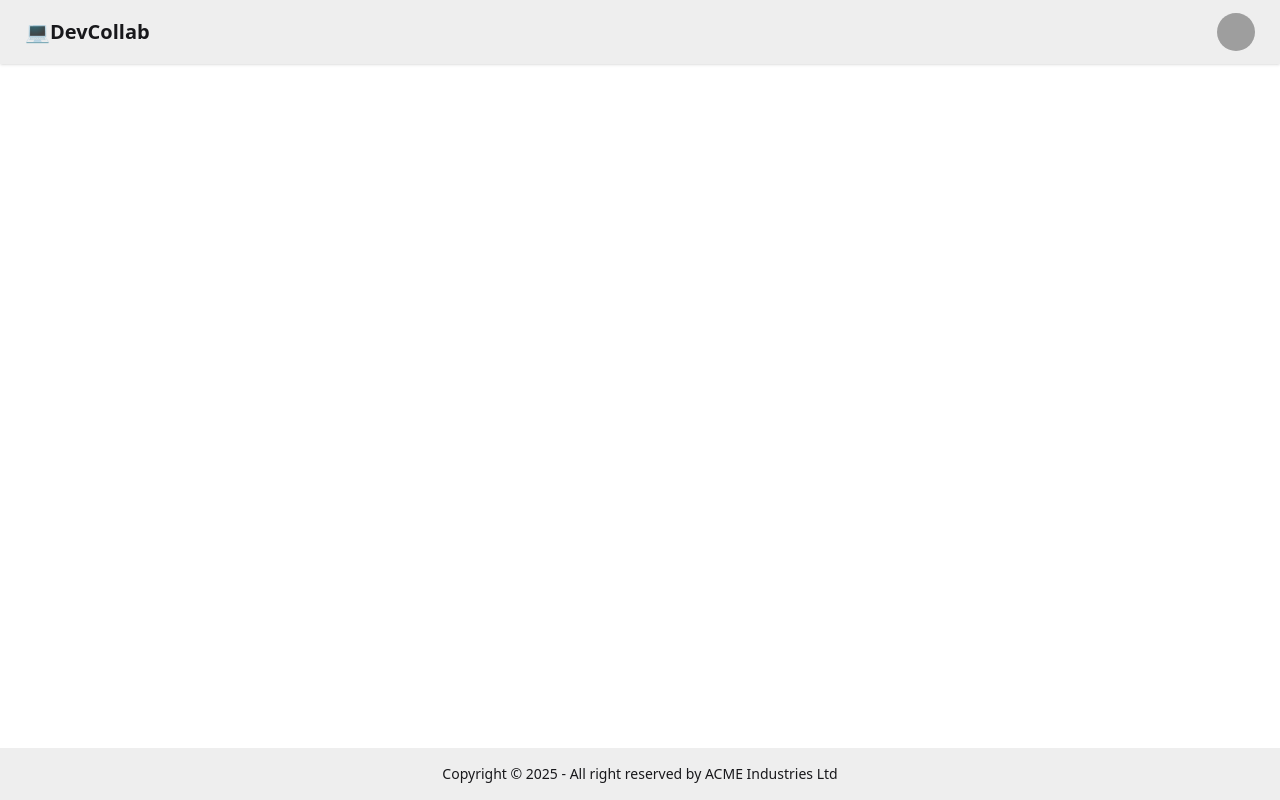
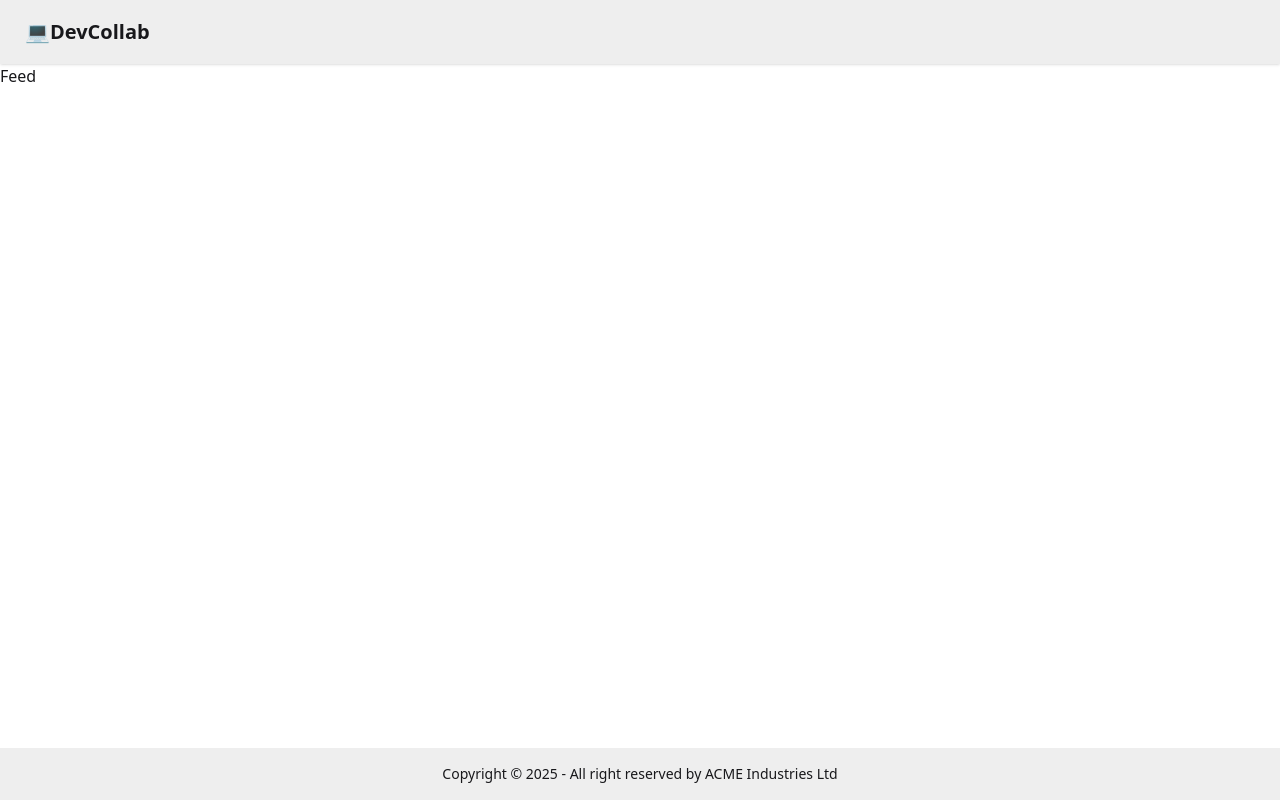
Before and after one commit to priyansh-ankre97/devCollab-web, a React (Vite) app: page / in a window 1280 px wide. Built offline with nearby package versions, Linux system fonts and the light colour scheme; grey boxes are pictures that could not be loaded.

Commit message:
added routes and changed added components directory

```diff
--- a/src/App.jsx
+++ b/src/App.jsx
@@ -1,19 +1,26 @@
 import { BrowserRouter, Route, Routes } from "react-router-dom";
 import Body from "./Body";
-import Login from "./Login";
-import Signup from "./Signup";
+import Login from "./components/Login";
+import Signup from "./components/Signup";
+import { Provider } from "react-redux";
+import appStore from "./utils/appStore";
+import Feed from "./components/Feed";
+import ROUTES from "./utils/routingUrls";
 
 function App() {
   return (
     <>
-      <BrowserRouter basename="/">
-        <Routes>
-          <Route path="/" element={<Body />}>
-            <Route path="/login" element={<Login />} />
-            <Route path="/signup" element={<Signup />} />
-          </Route>
-        </Routes>
-      </BrowserRouter>
+      <Provider store={appStore}>
+        <BrowserRouter basename={ROUTES.DEFAULT}>
+          <Routes>
+            <Route path={ROUTES.DEFAULT} element={<Body />}>
+              <Route path={ROUTES.DEFAULT} element={<Feed />} />
+              <Route path={ROUTES.LOGIN} element={<Login />} />
+              <Route path={ROUTES.SIGNUP} element={<Signup />} />
+            </Route>
+          </Routes>
+        </BrowserRouter>
+      </Provider>
     </>
   );
 }
--- a/src/Body.jsx
+++ b/src/Body.jsx
@@ -1,6 +1,6 @@
 import { Outlet } from "react-router-dom";
-import NavBar from "./NavBar";
-import Footer from "./Footer";
+import NavBar from "./components/NavBar";
+import Footer from "./components/Footer";
 
 const Body = () => {
   return (
--- a/src/NavBar.jsx
+++ /dev/null
@@ -1,46 +0,0 @@
-import React from "react";
-
-const NavBar = () => {
-  return (
-    <div className="navbar bg-base-300 shadow-sm">
-      <div className="flex-1">
-        <a className="btn btn-ghost text-xl">💻DevCollab</a>
-      </div>
-      <div className="flex gap-2">
-        <div className="dropdown dropdown-end mx-4">
-          <div
-            tabIndex={0}
-            role="button"
-            className="btn btn-ghost btn-circle avatar"
-          >
-            <div className="w-10 rounded-full">
-              <img
-                alt="Tailwind CSS Navbar component"
-                src="https://img.daisyui.com/images/stock/photo-1534528741775-53994a69daeb.webp"
-              />
-            </div>
-          </div>
-          <ul
-            tabIndex={0}
-            className="menu menu-sm dropdown-content bg-base-100 rounded-box z-1 mt-3 w-52 p-2 shadow"
-          >
-            <li>
-              <a className="justify-between">
-                Profile
-                <span className="badge">New</span>
-              </a>
-            </li>
-            <li>
-              <a>Settings</a>
-            </li>
-            <li>
-              <a>Logout</a>
-            </li>
-          </ul>
-        </div>
-      </div>
-    </div>
-  );
-};
-
-export default NavBar;
--- /dev/null
+++ b/src/components/Feed.jsx
@@ -0,0 +1,7 @@
+import React from "react";
+
+const Feed = () => {
+  return <div>Feed</div>;
+};
+
+export default Feed;
--- a/src/Login.jsx
+++ b/src/components/Login.jsx
@@ -1,14 +1,18 @@
 import React, { useState } from "react";
-import { addUser } from "./utils/userSlice";
+import { addUser } from "../utils/userSlice";
 import { useDispatch } from "react-redux";
+import { BASE_URL } from "../utils/constant";
+import { useNavigate } from "react-router-dom";
+import ROUTES from "../utils/routingUrls";
 
 const Login = () => {
   const [emailId, setEmailId] = useState("Priyansh@gmail.com");
   const [password, setPassword] = useState("Priyansh@123");
   const dispatch = useDispatch();
+  const navigate = useNavigate();
   const handleLogin = async () => {
     try {
-      const res = await fetch("http://localhost:7777/login", {
+      const res = await fetch(BASE_URL + "/login", {
         method: "POST",
         body: JSON.stringify({
           emailId,
@@ -19,7 +23,11 @@ const Login = () => {
           "Content-Type": "application/json",
         },
       });
-      const data = await res.json();
+      const { data = null } = await res.json();
+      if (data) {
+        navigate(ROUTES.DEFAULT);
+      }
+
       dispatch(addUser(data));
     } catch (error) {
       console.error(error);
--- /dev/null
+++ b/src/components/NavBar.jsx
@@ -0,0 +1,48 @@
+import React from "react";
+import { useSelector } from "react-redux";
+
+const NavBar = () => {
+  const userInfo = useSelector((store) => store.user);
+  return (
+    <div className="navbar bg-base-300 shadow-sm">
+      <div className="flex-1">
+        <a className="btn btn-ghost text-xl">💻DevCollab</a>
+      </div>
+      {userInfo && (
+        <div className="flex gap-2 items-center">
+          <p>Welcome {userInfo.firstName}</p>
+          <div className="dropdown dropdown-end mx-4">
+            <div
+              tabIndex={0}
+              role="button"
+              className="btn btn-ghost btn-circle avatar"
+            >
+              <div className="w-8 rounded-full">
+                <img alt="profile avatar" src={userInfo.photoUrl || ""} />
+              </div>
+            </div>
+            <ul
+              tabIndex={0}
+              className="menu menu-sm dropdown-content bg-base-100 rounded-box z-1 mt-3 w-52 p-2 shadow"
+            >
+              <li>
+                <a className="justify-between">
+                  Profile
+                  <span className="badge">New</span>
+                </a>
+              </li>
+              <li>
+                <a>Settings</a>
+              </li>
+              <li>
+                <a>Logout</a>
+              </li>
+            </ul>
+          </div>
+        </div>
+      )}
+    </div>
+  );
+};
+
+export default NavBar;
--- /dev/null
+++ b/src/utils/constant.js
@@ -0,0 +1 @@
+export const BASE_URL = "http://localhost:7777";
--- /dev/null
+++ b/src/utils/routingUrls.js
@@ -0,0 +1,8 @@
+const ROUTES = {
+  DEFAULT: "/",
+  LOGIN: "/login",
+  SIGNUP: "/signup",
+  FEED: "/feed",
+};
+
+export default ROUTES;
```
Also changed, not shown: src/components/Footer.jsx (renamed from src/Footer.jsx), src/components/Signup.jsx (renamed from src/Signup.jsx).
